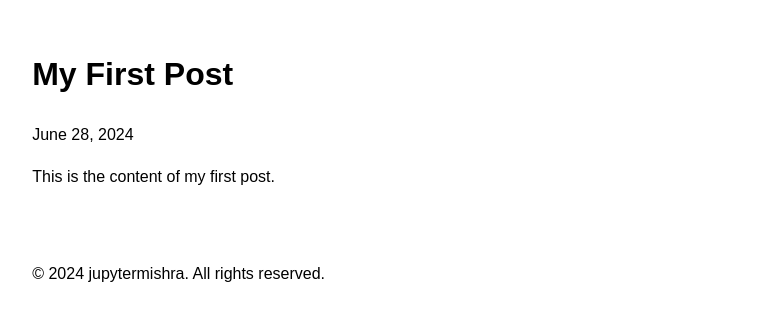
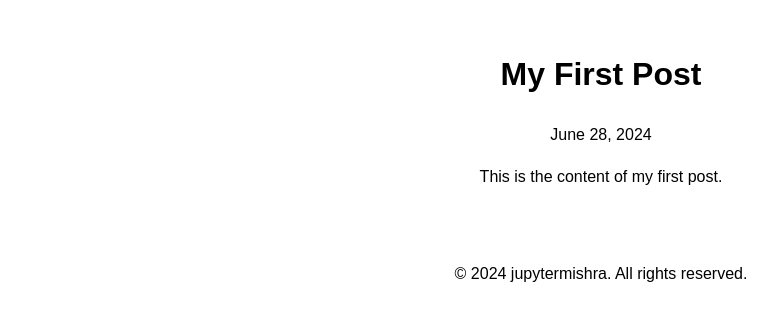
Before and after one commit to jupytermishra/jupytermishra.github.io, a Jekyll site: the page built from _posts/2024-06-28-my-first-post.md, in a window 1280 px wide. Shown: the top 321 px of the page, without its empty margins (39-812 px from the left). Built offline with Jekyll 4.4.1, drawn with Linux system fonts in a browser that asks for light colours.

Commit message:
Update style.css

```diff
--- a/assets/css/style.css
+++ b/assets/css/style.css
@@ -11,7 +11,7 @@ body {
   margin: auto;
   overflow: hidden;
   padding: 20px;
-  text-align: left; /* Reset text alignment to left for container content */
+  text-align: center; /* Reset text alignment to left for container content */
 }
 
 .main-header {
```
